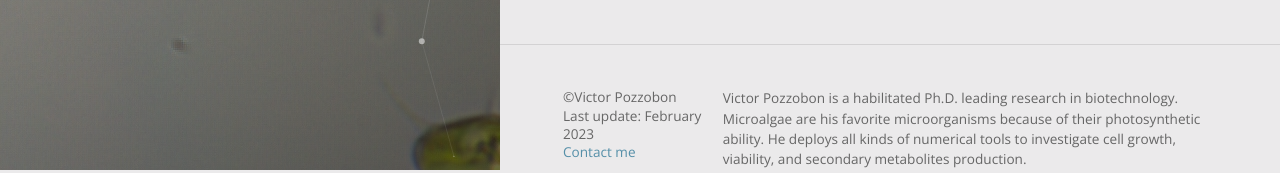
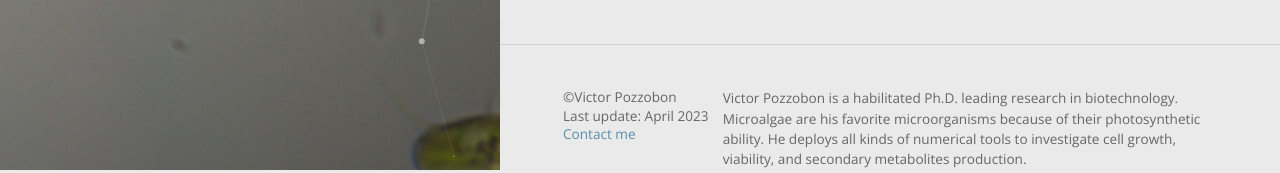
Before and after one commit to victorpozzobon/victorpozzobon.github.io, a Jekyll site: the page built from _pages/index.md, in a window 1280 px wide. Shown: the part 730-903 px from the top of the page. Built offline with Jekyll 4.4.1, drawn with Linux system fonts in a browser that asks for light colours.

```diff
--- a/_config.yml
+++ b/_config.yml
@@ -10,7 +10,7 @@
 title: Victor Pozzobon
 email: victor.pozzobon@yahoo.fr
 author: Victor Pozzobon
-last_update: February 2023
+last_update: April 2023
 description: >- # this means ignore newlines
   Victor Pozzobon is a habilitated Ph.D. leading research in biotechnology. Microalgae are his favorite microorganisms because of their photosynthetic ability. He deploys all kinds of numerical tools to investigate cell growth, viability, and secondary metabolites production.
 
```
Also changed, not shown: _pages/academic.md (+3 -1 lines), 2 other files.
